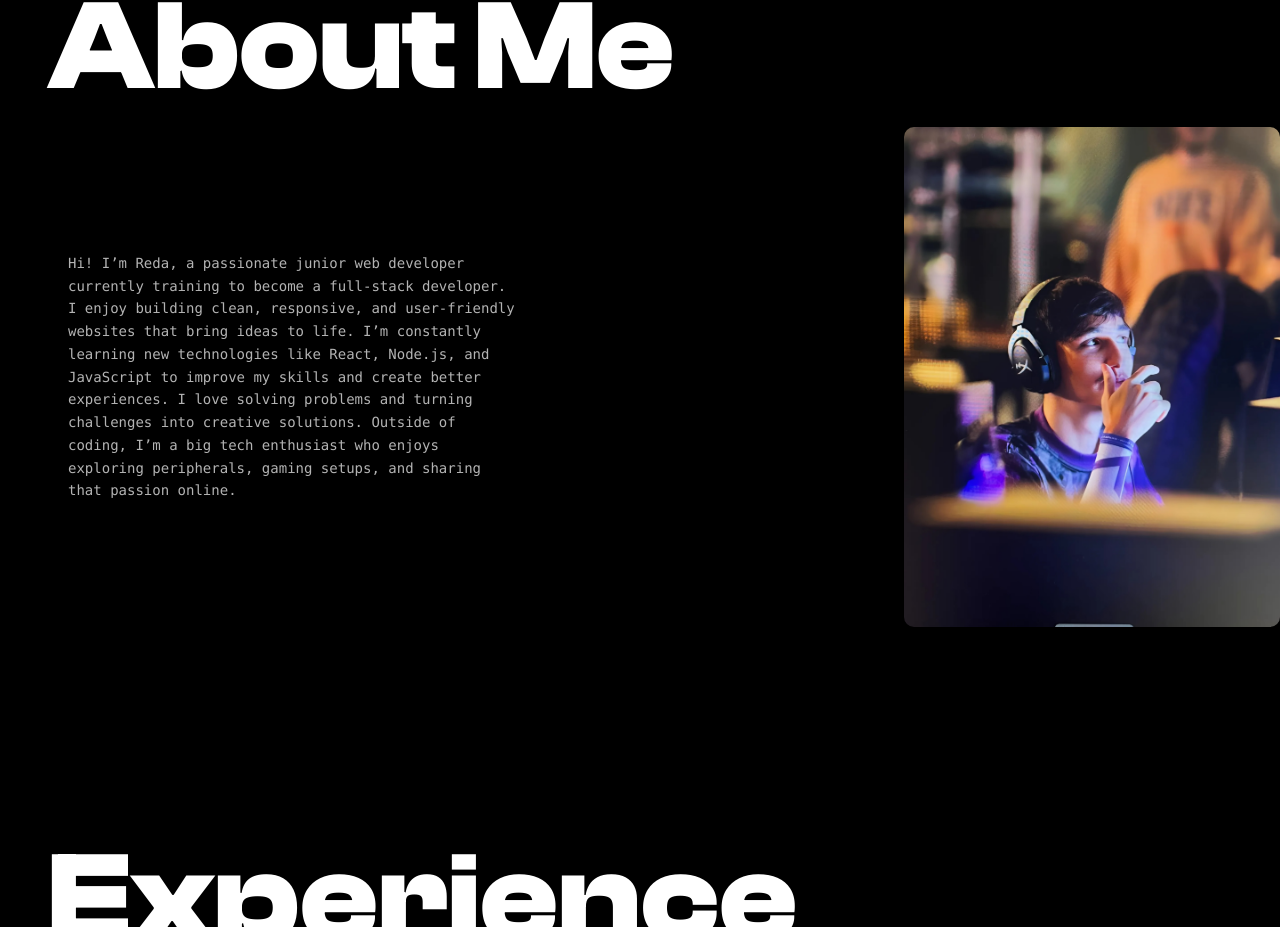
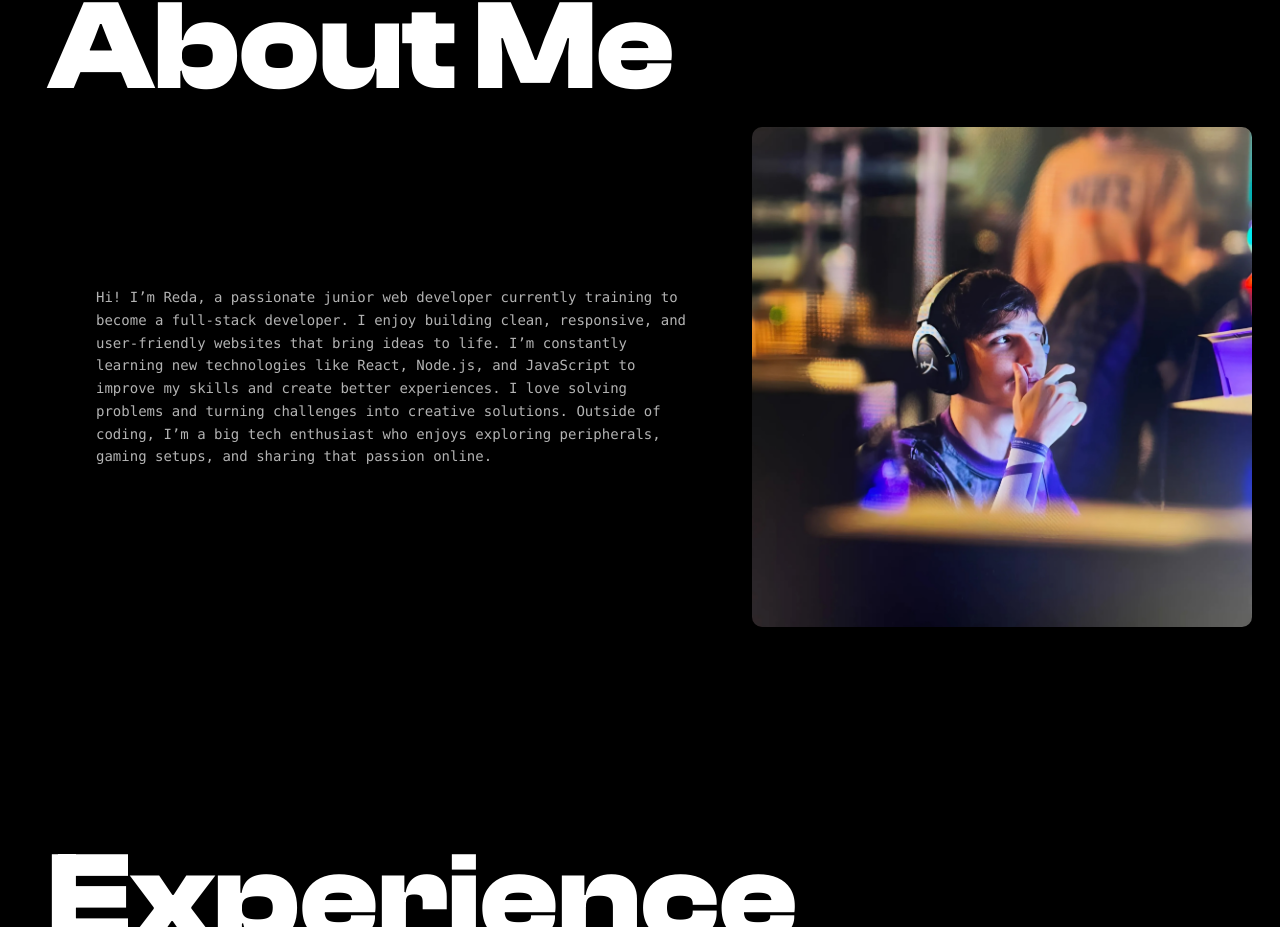
Before and after one commit to redasnkrs/Portfolio., a React (Vite) app: page / in a window 1280 px wide. Shown: the part 937-1864 px from the top of the page. Built offline with nearby package versions, Linux system fonts and the light colour scheme.

Commit message:
fix: Fixed The space in about section. now separate proprely.

```diff
--- a/src/components/About.tsx
+++ b/src/components/About.tsx
@@ -24,7 +24,7 @@ export function About() {
       <div className="">
         <h2 className="text-9xl mb-4">About Me</h2>
       </div>
-      <div className="container-xl flex gap-96 ml-5 items-center">
+      <div className="container-xl flex justify-around  ml-5 items-center">
         <p className="text-sm text-[rgba(255,255,255,0.7)] leading-relaxed w-150">
           {aboutme}
         </p>
```
